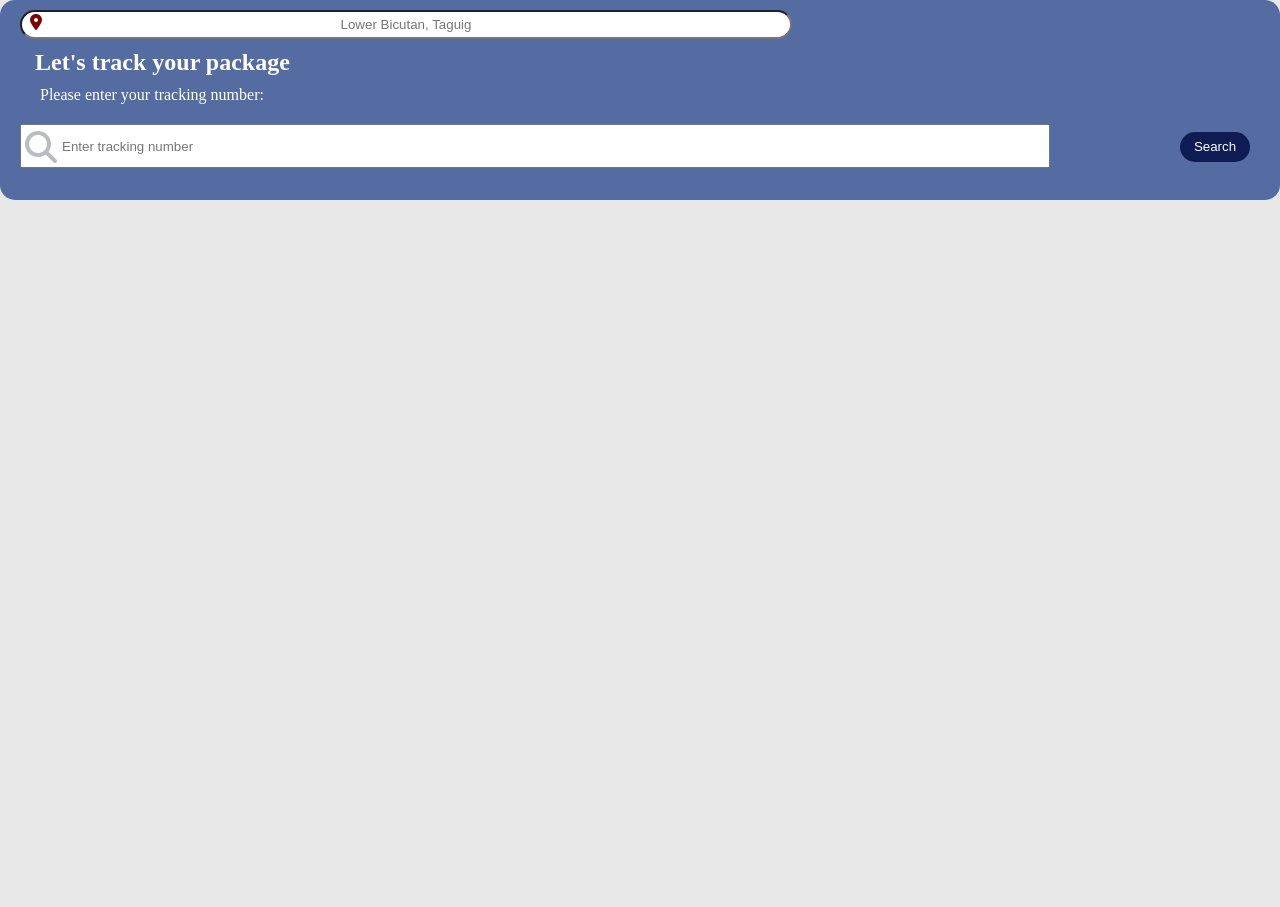
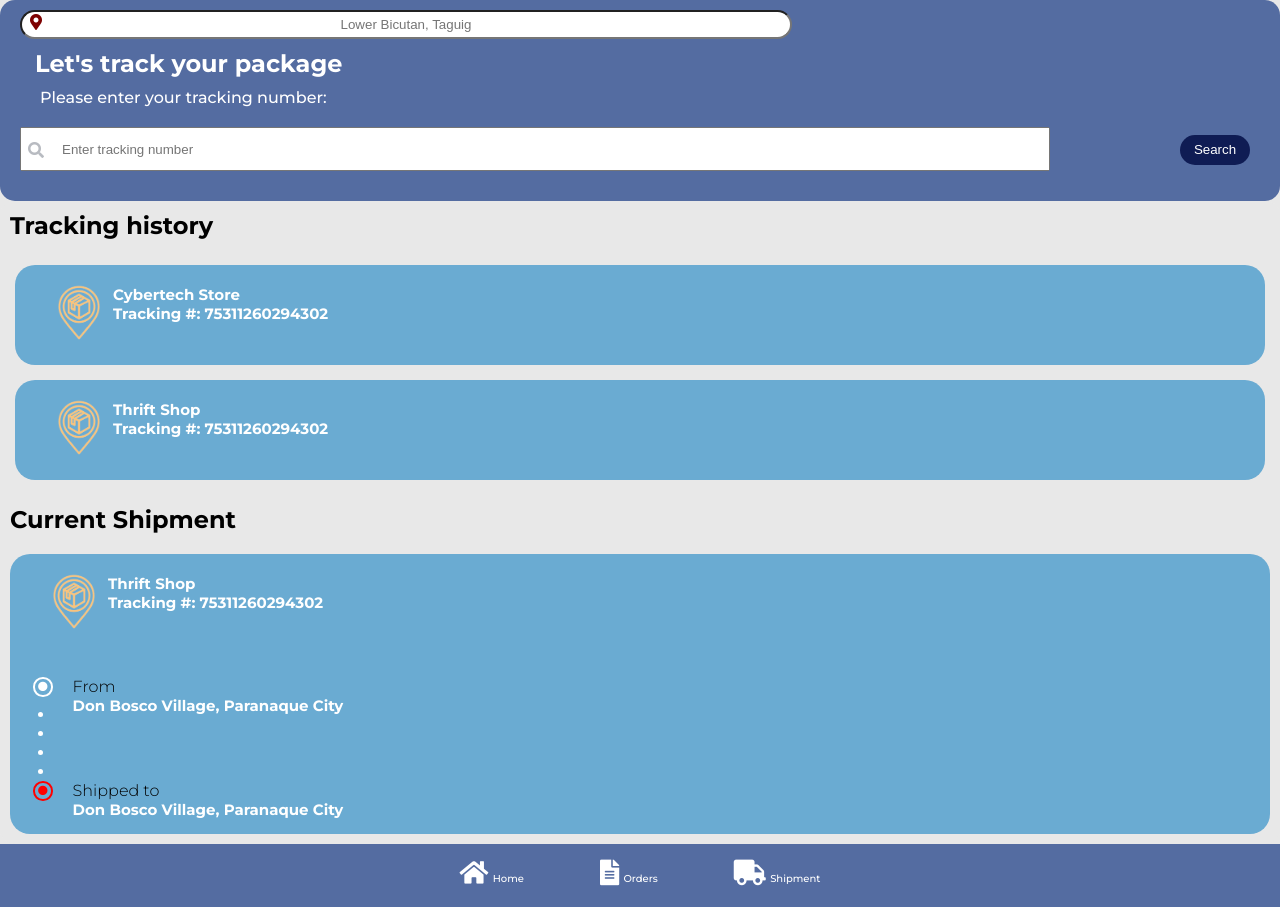
Before and after one commit to Tinambacan/project-cybertech, a PHP site: page / in a window 1280 px wide. Before the commit the page ends 200 px from the top, so only its background shows below. Run offline with PHP 8.4, Linux system fonts and the light colour scheme.

Commit message:
Organize File

```diff
--- a/app/css/index.css
+++ /dev/null
@@ -1,82 +0,0 @@
-*{
-    margin: 0;
-    padding: 0;
-}
-body{
-    background-color: #e8e8e8;
-}
-.container{
-    height: 200px;
-    position: relative;
-    background-color: #546ca1;
-    border-radius: 15px 15px;
-}
-
-.input-location{
-    margin-top: 10px;
-    margin-left: 20px;
-    height: 25px;
-    width: 60%;
-    text-align: center;
-    border-radius: 75px 75px;
-}
-
-.fa-location-dot {
-    position: absolute;
-    left: 30px;
-    top: 22px;
-    transform: translateY(-50%);
-    color: #7e0202;
-}
-.h2-1{
-    margin-left: 35px;
-    margin-top: 10px;
-    color: white;
-}
-
-.p-1{
-    margin-left: 40px;
-    margin-top: 10px;
-    color: white;
-}
-.search-container {
-    position: relative;
-}
-
-.input-tracking {
-    margin-top: 20px;
-    margin-left: 20px;
-    height: 40px;
-    width: 77%;
-    padding-left: 40px;
-}
-
-.fa-magnifying-glass {
-    position: absolute;
-    left: 25px; /* Adjust the left position based on the desired space */
-    top: 67%; /* Center the icon vertically */
-    transform: translateY(-50%);
-    color: #b8bbc1;
-}
-
-.search-tracking {
-    position: absolute;
-    right: 30px;
-    top: 67%; /* Adjust the top position based on the desired vertical alignment */
-    transform: translateY(-50%);
-    color: white;
-    background-color: #0f1c54;
-    height: 30px;
-    width: 70px;
-    border-radius: 75px 75px; /* This creates a circular shape for the button */
-    border: none;
-    cursor: pointer;
-}
-
-
-@media (min-width: 576px) {
-    .custom-col {
-      flex-basis: 50%;
-      max-width: 50%;
-    }
-}
--- /dev/null
+++ b/app/css/index2.css
@@ -0,0 +1,248 @@
+@import url('https://fonts.googleapis.com/css2?family=Montserrat:ital,wght@0,300;0,500;0,700;1,300;1,400;1,600&display=swap');
+
+*{
+    margin: 0;
+    padding: 0;
+}
+
+body {
+    background-color: #e8e8e8;
+    font-family: 'Montserrat', sans-serif;
+    margin: 0;
+}
+.wrapper {
+    display: flex;
+    flex-direction: column;
+    background-color: #e8e8e8;
+    overflow-y: hidden;
+    min-height: 100vh;
+}
+main {
+    flex: 1; /* Grow to fill available space */
+    overflow-y: auto; /* Allow scrolling within the main content if needed */
+}
+
+.container{
+    height: auto;
+    position: static;
+    background-color: #546ca1;
+    border-radius: 15px 15px;
+    padding-bottom: 30px;
+}
+
+.input-location{
+    margin-top: 10px;
+    margin-left: 20px;
+    height: 25px;
+    width: 60%;
+    text-align: center;
+    border-radius: 75px 75px;
+}
+
+.fa-map-marker-alt {
+    position: absolute;
+    left: 30px;
+    top: 22px;
+    transform: translateY(-50%);
+    color: #7e0202;
+}
+.h2-1{
+    margin-left: 35px;
+    margin-top: 10px;
+    color: white;
+}
+
+.p-1{
+    margin-left: 40px;
+    margin-top: 10px;
+    color: white;
+}
+.search-container {
+    position: relative;
+}
+
+.input-tracking {
+    margin-top: 20px;
+    margin-left: 20px;
+    height: 40px;
+    width: 77%;
+    padding-left: 40px;
+}
+
+.fa-search {
+    position: absolute;
+    left: 28px; /* Adjust the left position based on the desired space */
+    top: 67%; /* Center the icon vertically */
+    transform: translateY(-50%);
+    color: #b8bbc1;
+}
+
+.search-tracking {
+    position: absolute;
+    right: 30px;
+    top: 67%; /* Adjust the top position based on the desired vertical alignment */
+    transform: translateY(-50%);
+    color: white;
+    background-color: #0f1c54;
+    height: 30px;
+    width: 70px;
+    border-radius: 75px 75px; /* This creates a circular shape for the button */
+    border: none;
+    cursor: pointer;
+}
+
+.tracking-history{
+    height: 390px;
+    position: relative;
+    background-color: #e8e8e8;
+    border-radius: 15px 15px;
+    overflow-y: auto;
+}
+
+.tracking-history h2{
+    padding: 10px;
+}
+.shop {
+    display: flex;
+    height: 100px;
+    background-color: #6aabd2;
+    margin: 15px;
+    border-radius: 20px;
+}
+
+.shop-info {
+    display: flex;
+    flex-direction: column;
+    margin-top: 20px;
+    margin-left: -30px; /* Adjust the margin as needed */
+}
+
+.shop-info p {
+    color: white;
+    font-weight: 600;
+    font-size: 15px;
+    text-align: left;
+}
+
+.shop-location {
+    height: 80px;
+    margin-top: 10px;
+}
+
+.current-shipment h2{
+    padding: 10px;
+}
+.container-shipment{
+    display: flex;
+}
+.container-shipment-progress{
+    height: auto;
+    margin: 10px;
+    position: relative;
+    background-color: #6aabd2;
+    border-radius: 20px;
+
+}
+.shipment-info {
+    display: flex;
+    flex-direction: column;
+    margin-top: 20px;
+    margin-left: 10px; /* Adjust the margin as needed */
+}
+.shipment-loc {
+    color: white;
+    font-weight: 600;
+    font-size: 15px;
+    text-align: left;
+}
+.progress-bar {
+    display: flex;
+    flex-direction: column;
+    align-items: flex-start;
+    padding: 13px 0 0 8px;
+    margin-left: 15px;
+
+
+}
+.dotted-list{
+    margin-left: 5px;
+    color: white;
+    margin-top: -25px;
+    margin-bottom: -20px;
+}
+.step {
+    position: relative;
+    display: flex;
+    align-items: center;
+    margin-bottom: 15px;
+}
+
+.shipment-status{
+    font-weight: 300;
+}
+
+.fa-circle {
+    border-radius: 50%;
+    color: white;
+    font-size: .6em;
+    margin-right: 10px;
+    position: relative;
+    border: 2px solid white;
+    padding: 3px;
+}
+.final-location {
+    color: red;
+    border: 2px solid red;
+}
+
+footer {
+    display: flex;
+    justify-content: space-around;
+    align-items: center;
+    background-color: #546ca1;
+    color: #fff;
+    padding: 8px;
+    margin-top: auto;
+}
+
+
+.footer-icons {
+    overflow: hidden;
+    display: flex;
+    justify-content: space-around;
+    align-items: center;
+    background-color: #546ca1;
+    color: #fff;
+    padding: 8px;
+    margin-top: auto;
+}
+
+.icon-link {
+    text-align: center;
+    text-decoration: none;
+    color: #fff;
+    margin: 0 38px;
+}
+
+.footer-icons i {
+    font-size: 1.6em;
+    margin-bottom: 5px;
+    transition: color 0.3s;
+}
+.footer-icons a:hover i {
+    color: #374d7b;
+}
+.icon-link:hover i {
+    color: #374d7b;
+}
+
+.footer-icons span {
+    font-size: x-small;
+    margin: 0;
+}
+
+@media (min-height: 700px) {
+    .tracking-history {
+        height: auto;
+    }
+}
--- a/app/index.php
+++ b/app/index.php
@@ -4,23 +4,94 @@
     <meta charset="UTF-8">
     <meta name="viewport" content="width=device-width, initial-scale=1.0">
     <title>Home</title>
-    <link rel="stylesheet" href="css/index.css">
-    <link rel="stylesheet" href="https://cdnjs.cloudflare.com/ajax/libs/font-awesome/6.5.1/css/all.min.css"
-        integrity="sha512-DTOQO9RWCH3ppGqcWaEA1BIZOC6xxalwEsw9c2QQeAIftl+Vegovlnee1c9QX4TctnWMn13TZye+giMm8e2LwA=="
-        crossorigin="anonymous" referrerpolicy="no-referrer" />
+    <link rel="stylesheet" href="css/index2.css">
+    <link rel="stylesheet" href="https://cdnjs.cloudflare.com/ajax/libs/font-awesome/5.15.4/css/all.min.css">
 </head>
 <body>
+<div class="wrapper">
         <div class="container">
-        <i class="fa-solid fa-location-dot"></i>
+            <i class="fas fa-map-marker-alt"></i>
             <input class="input-location" type="text" placeholder="Lower Bicutan, Taguig"  readonly>
             <h2 class="h2-1">Let's track your package</h2>
             <p class="p-1">Please enter your tracking number: </p>
             <div class="search-container">
-            <i class="fa-solid fa-magnifying-glass fa-2xl"></i>
+                <i class="fas fa-search fa-2xl"></i>
                 <input type="text" class="input-tracking" placeholder="Enter tracking number">
                 <button class="search-tracking">Search</button>
             </div>
+            <div class="">
 
+            </div>
+        </div>
+        <main>
+            <div class="tracking-history">
+                <h2>Tracking history</h2>
+                <div class="shop">
+                    <img src="images/shop_location.png" alt="" class="shop-location">
+                    <div class="shop-info">
+                        <p>Cybertech Store</p>
+                        <p>Tracking #: 75311260294302</p>
+                    </div>
+                </div>
+                <div class="shop">
+                    <img src="images/shop_location.png" alt="" class="shop-location">
+                    <div class="shop-info">
+                        <p>Thrift Shop</p>
+                        <p>Tracking #: 75311260294302</p>
+                    </div>
+                </div>
+
+                <h2>Current Shipment</h2>
+                <div class="container-shipment-progress">
+                    <div class="container-shipment">
+                        <img src="images/shop_location.png" alt="" class="shop-location">
+                        <div class="shop-info">
+                            <p>Thrift Shop</p>
+                            <p>Tracking #: 75311260294302</p>
+                        </div>
+                    </div>
+                    <div class="progress-bar">
+                        <div class="step">
+                            <div><i class="fas fa-circle"></i></div>
+                            <div class="shipment-info">
+                                <p class="shipment-status">From</p>
+                                <p class="shipment-loc">Don Bosco Village, Paranaque City</p>
+                            </div>
+
+                        </div>
+                        <div class="dotted-list">
+                            <li></li>
+                            <li></li>
+                            <li></li>
+                            <li></li>
+                        </div>
+                        <div class="step">
+                            <div><i class="fas fa-circle final-location"></i></div>
+                            <div class="shipment-info">
+                                <p class="shipment-status">Shipped to</p>
+                                <p class="shipment-loc">Don Bosco Village, Paranaque City</p>
+                            </div>
+                        </div>
+                    </div>
+                </div>
+            </div>
+        </main>
+    <footer>
+        <div class="footer-icons">
+            <a href="index.php" class="icon-link">
+                <i class="fas fa-home"></i>
+                <span>Home</span>
+            </a>
+            <a href="index_orders.php" class="icon-link">
+                <i class="fas fa-file-alt"></i>
+                <span>Orders</span>
+            </a>
+            <a href="shipment.php" class="icon-link">
+                <i class="fas fa-truck"></i>
+                <span>Shipment</span>
+            </a>
+        </div>
+    </footer>
 </div>
 </body>
 </html>
```
Also changed, not shown: app/css/shipment1.css (renamed from app/final_shipment/shipment.css, +27 -8 lines), app/index_orders.php (renamed from app/final_orders/index_orders.php, +4 -5 lines), app/notifications.php (renamed from app/css/notifications.php, +7 -7 lines), app/shipment.php (renamed from app/final_shipment/shipment.php, +14 -12 lines), app/css/order_style.css (renamed from app/final_orders/order_style.css), app/images/back_icon.png (renamed from app/css/back_icon.png), app/images/blouse.png (renamed from app/css/blouse.png), app/images/menu_icon.png (renamed from app/css/menu_icon.png), app/images/mini_fan.png (renamed from app/css/mini_fan.png), app/images/notification_icon.png (renamed from app/css/notification_icon.png), app/images/shop_location.png (added). Lines whose indentation alone changed are shown as unchanged.
